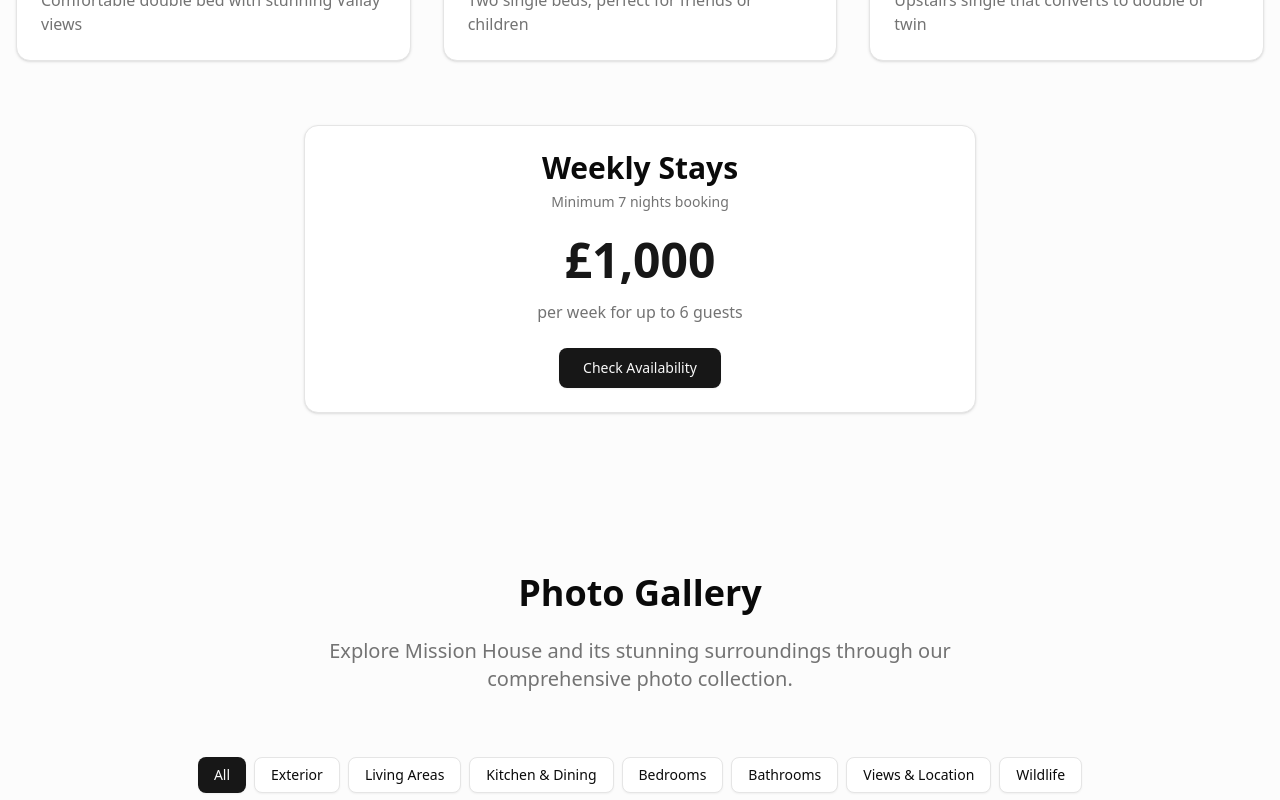
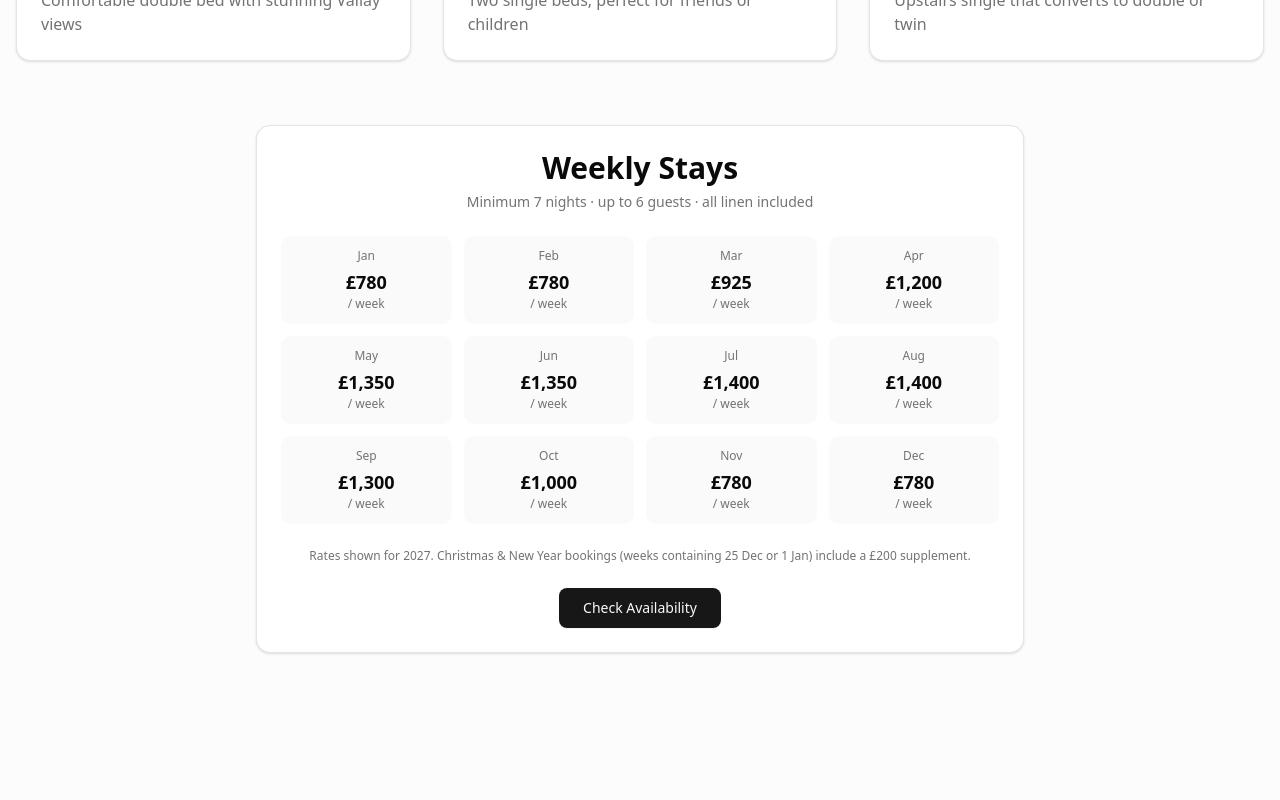
Before and after one commit to missionhouseuist/missionhouse, a React (Vite) app: page / in a window 1280 px wide. Shown: the part 2200-3000 px from the top of the page. Built offline with nearby package versions, Linux system fonts and the light colour scheme; no server answers.

Commit message:
Update App.jsx

```diff
--- a/src/App.jsx
+++ b/src/App.jsx
@@ -243,8 +243,8 @@ function App() {
     })
   }
 
-  const handleDateClick = (day) => {
-    const clickedDate = new Date(currentMonth.getFullYear(), currentMonth.getMonth(), day)
+  const handleDateClick = (day, month) => {
+    const clickedDate = new Date(month.getFullYear(), month.getMonth(), day)
 
     if (isDateInPast(clickedDate) || isDateBooked(clickedDate)) {
       return
@@ -272,27 +272,27 @@ function App() {
     }
   }
 
-  const renderCalendar = () => {
-    const daysInMonth = getDaysInMonth(currentMonth)
-    const firstDay = getFirstDayOfMonth(currentMonth)
+  const renderCalendar = (month) => {
+    const daysInMonth = getDaysInMonth(month)
+    const firstDay = getFirstDayOfMonth(month)
     const days = []
     const dayNames = ['Sun', 'Mon', 'Tue', 'Wed', 'Thu', 'Fri', 'Sat']
 
     // Add day headers
     const dayHeaders = dayNames.map(day => (
-      <div key={day} className="text-center text-sm font-medium text-muted-foreground p-2">
+      <div key={day} className="text-center text-xs font-medium text-muted-foreground p-1">
         {day}
       </div>
     ))
 
     // Add empty cells for days before the first day of the month
     for (let i = 0; i < firstDay; i++) {
-      days.push(<div key={`empty-${i}`} className="p-2"></div>)
+      days.push(<div key={`empty-${i}`} className="p-1"></div>)
     }
 
     // Add days of the month
     for (let day = 1; day <= daysInMonth; day++) {
-      const date = new Date(currentMonth.getFullYear(), currentMonth.getMonth(), day)
+      const date = new Date(month.getFullYear(), month.getMonth(), day)
       const isBooked = isDateBooked(date)
       const isPast = isDateInPast(date)
       const isSelected = (selectedStartDate && date.getTime() === selectedStartDate.getTime()) ||
@@ -300,7 +300,7 @@ function App() {
       const isInRange = selectedStartDate && selectedEndDate &&
                        date > selectedStartDate && date < selectedEndDate
 
-      let className = "p-2 text-center cursor-pointer rounded-md transition-colors "
+      let className = "p-1 text-center text-sm cursor-pointer rounded-md transition-colors "
 
       if (isPast) {
         className += "text-muted-foreground/50 cursor-not-allowed"
@@ -318,7 +318,7 @@ function App() {
         <div
           key={day}
           className={className}
-          onClick={() => handleDateClick(day)}
+          onClick={() => handleDateClick(day, month)}
         >
           {day}
         </div>
@@ -331,6 +331,10 @@ function App() {
         {days}
       </div>
     )
+  }
+
+  const getMonthOffset = (offset) => {
+    return new Date(currentMonth.getFullYear(), currentMonth.getMonth() + offset, 1)
   }
 
   const nextMonth = () => {
@@ -502,17 +506,36 @@ function App() {
           </div>
 
           {/* Pricing */}
-          <Card className="max-w-2xl mx-auto text-center">
-            <CardHeader>
+          <Card className="max-w-3xl mx-auto">
+            <CardHeader className="text-center">
               <CardTitle className="text-3xl">Weekly Stays</CardTitle>
-              <CardDescription>Minimum 7 nights booking</CardDescription>
+              <CardDescription>Minimum 7 nights · up to 6 guests · all linen included</CardDescription>
             </CardHeader>
             <CardContent>
-              <div className="text-5xl font-bold text-primary mb-4">£1,000</div>
-              <p className="text-muted-foreground mb-6">per week for up to 6 guests</p>
-              <Button size="lg" onClick={() => setShowBookingForm(true)}>
-                Check Availability
-              </Button>
+              <div className="grid grid-cols-2 sm:grid-cols-3 md:grid-cols-4 gap-3 mb-6">
+                {[
+                  { month: 'Jan', rate: 780 }, { month: 'Feb', rate: 780 },
+                  { month: 'Mar', rate: 925 }, { month: 'Apr', rate: 1200 },
+                  { month: 'May', rate: 1350 }, { month: 'Jun', rate: 1350 },
+                  { month: 'Jul', rate: 1400 }, { month: 'Aug', rate: 1400 },
+                  { month: 'Sep', rate: 1300 }, { month: 'Oct', rate: 1000 },
+                  { month: 'Nov', rate: 780 }, { month: 'Dec', rate: 780 },
+                ].map(({ month, rate }) => (
+                  <div key={month} className="text-center p-3 bg-muted/50 rounded-lg">
+                    <div className="text-xs font-medium text-muted-foreground mb-1">{month}</div>
+                    <div className="text-lg font-bold">£{rate.toLocaleString()}</div>
+                    <div className="text-xs text-muted-foreground">/ week</div>
+                  </div>
+                ))}
+              </div>
+              <p className="text-xs text-center text-muted-foreground mb-6">
+                Rates shown for 2027. Christmas &amp; New Year bookings (weeks containing 25 Dec or 1 Jan) include a £200 supplement.
+              </p>
+              <div className="text-center">
+                <Button size="lg" onClick={() => document.getElementById('booking').scrollIntoView({ behavior: 'smooth' })}>
+                  Check Availability
+                </Button>
+              </div>
             </CardContent>
           </Card>
         </div>
@@ -693,23 +716,36 @@ function App() {
                 </CardDescription>
               </CardHeader>
               <CardContent>
-                <div className="grid lg:grid-cols-2 gap-8">
-                  {/* Calendar */}
+                <div className="space-y-6">
+                  {/* 3-Month Calendar */}
                   <div>
                     <div className="flex items-center justify-between mb-4">
                       <Button variant="outline" size="sm" onClick={prevMonth}>
                         <ChevronLeft className="w-4 h-4" />
                       </Button>
-                      <h3 className="text-lg font-semibold">
-                        {currentMonth.toLocaleDateString('en-GB', { month: 'long', year: 'numeric' })}
-                      </h3>
+                      <span className="text-sm text-muted-foreground">
+                        {getMonthOffset(0).toLocaleDateString('en-GB', { month: 'long', year: 'numeric' })}
+                        {' – '}
+                        {getMonthOffset(2).toLocaleDateString('en-GB', { month: 'long', year: 'numeric' })}
+                      </span>
                       <Button variant="outline" size="sm" onClick={nextMonth}>
                         <ChevronRight className="w-4 h-4" />
                       </Button>
                     </div>
-                    {renderCalendar()}
-
-                    <div className="mt-4 space-y-2 text-sm">
+                    <div className="grid grid-cols-1 md:grid-cols-3 gap-6">
+                      {[0, 1, 2].map(offset => {
+                        const m = getMonthOffset(offset)
+                        return (
+                          <div key={offset}>
+                            <h3 className="text-sm font-semibold text-center mb-2">
+                              {m.toLocaleDateString('en-GB', { month: 'long', year: 'numeric' })}
+                            </h3>
+                            {renderCalendar(m)}
+                          </div>
+                        )
+                      })}
+                    </div>
+                    <div className="mt-4 flex flex-wrap gap-4 text-sm">
                       <div className="flex items-center space-x-2">
                         <div className="w-4 h-4 bg-red-100 border border-red-200 rounded"></div>
                         <span>Booked</span>
@@ -724,8 +760,9 @@ function App() {
                       </div>
                     </div>
                   </div>
-
                   {/* Booking Summary */}
+                  <div className="border-t pt-6">
+                  <div className="grid lg:grid-cols-2 gap-8">
                   <div className="space-y-6">
                     <div>
                       <h4 className="font-semibold mb-4">Your Selection</h4>
@@ -780,6 +817,8 @@ function App() {
                       </Button>
                     )}
                   </div>
+                </div>
+                </div>
                 </div>
               </CardContent>
             </Card>
```
